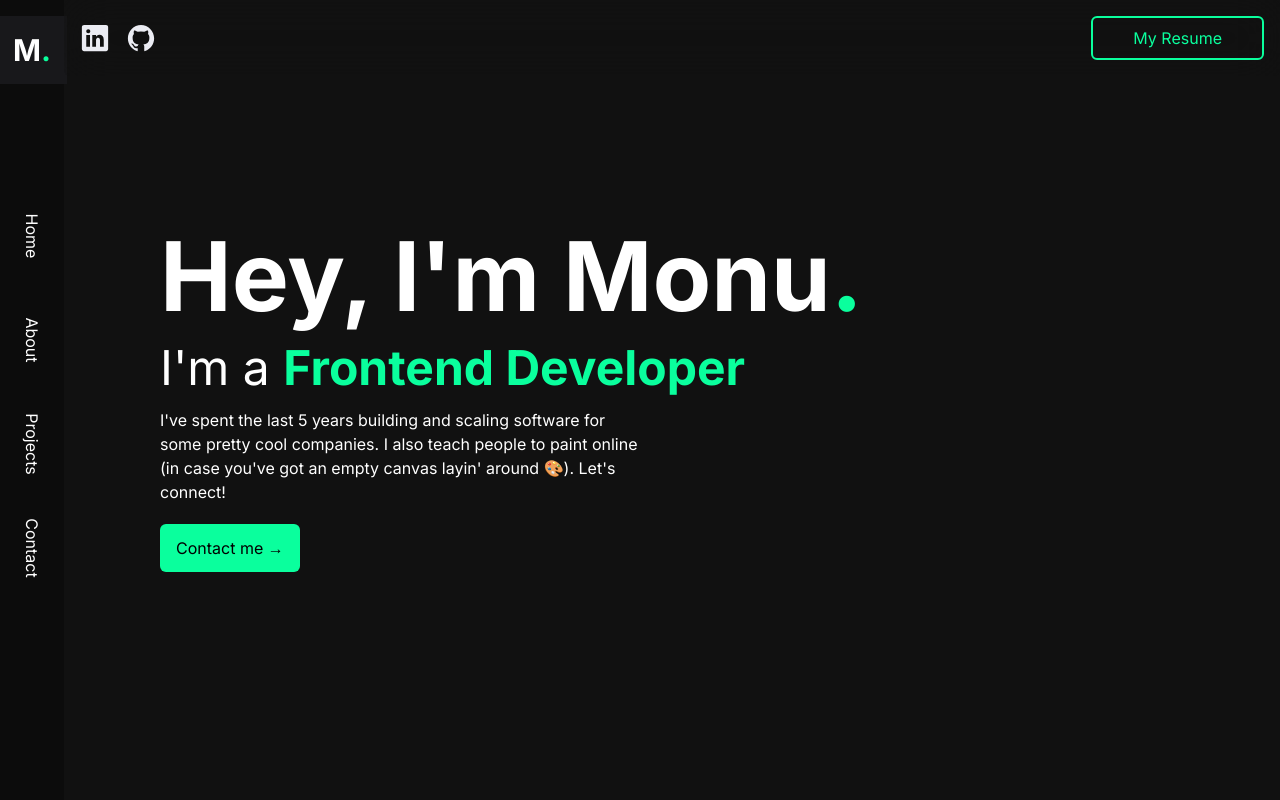
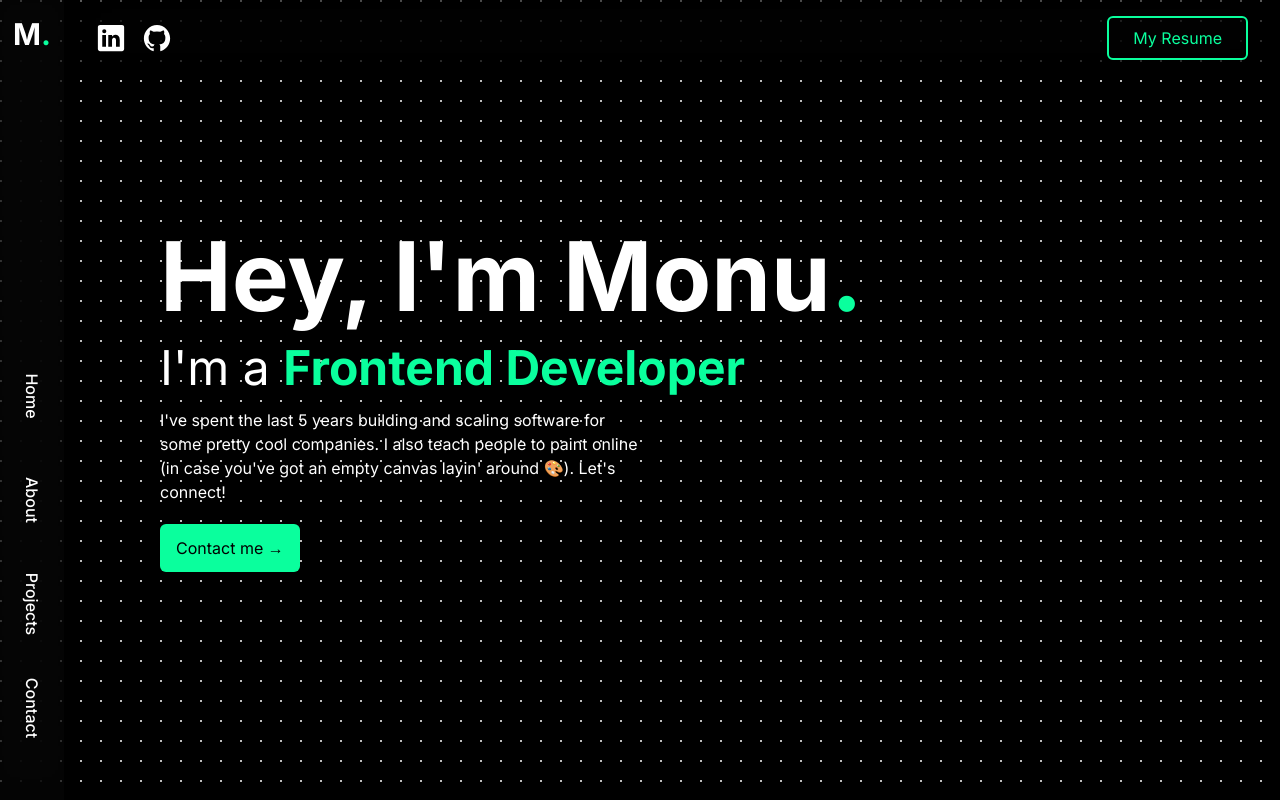
Before and after one commit to monupanwar1/portfolio, a Next.js app: page / in a window 1280 px wide. Shown: the top 800 px of the page. Built offline with nearby package versions, Linux system fonts and the light colour scheme.

Commit message:
bg added

```diff
--- a/app/layout.tsx
+++ b/app/layout.tsx
@@ -1,14 +1,14 @@
-import type { Metadata } from "next";
-import { Inter } from "next/font/google";
-import "./globals.css";
-import { Navbar } from "@/components/Navbar";
 
+import type { Metadata } from 'next';
+import { Inter } from 'next/font/google';
+import './globals.css';
+import Navbar from '@/components/Navbar';
 
-const inter = Inter({ subsets: ["latin"] });
+const inter = Inter({ subsets: ['latin'] });
 
 export const metadata: Metadata = {
-  title: "Create Next App",
-  description: "Generated by create next app",
+  title: 'Create Next App',
+  description: 'Generated by create next app',
 };
 
 export default function RootLayout({
@@ -18,18 +18,10 @@ export default function RootLayout({
 }>) {
   return (
     <html lang="en">
-      <body className={inter.className}>
-    <Navbar/>
+      <body className={` text-white ${inter.className}`}>
+        <Navbar />
         {children}
-
-
-
-
-
-
       </body>
     </html>
-
-
   );
 }
--- a/app/page.tsx
+++ b/app/page.tsx
@@ -1,15 +1,23 @@
-import React from 'react';
+import { DotPattern } from '@/components/magicui/dot-pattern';
 import About from './about/page';
 
-const HomePage = () => {
+export default function HomePage() {
   return (
     <>
-    <div className="min-h-screen w-full px-24 lg:p-40 sm:w-full sm:h-full overflow-hidden bg-[#111111] text-white flex flex-col justify-center items-start">
+      <DotPattern
+        className="fixed top-0 left-0 w-full h-full -z-10"
+        width={20}
+        height={20}
+       glow={true}
+      />
+
+      <main className="relative z-10 min-h-screen w-full px-24 lg:p-40 flex flex-col justify-center items-start">
         <h1 className="font-bold text-4xl md:text-6xl lg:text-8xl">
           Hey, I'm Monu<span className="text-[#0AFF9D]">.</span>
         </h1>
         <h6 className="mt-5 text-2xl md:text-4xl lg:text-5xl">
-        I'm a <span className="text-[#0AFF9D] font-bold">Frontend Developer</span>
+          I'm a{' '}
+          <span className="text-[#0AFF9D] font-bold">Frontend Developer</span>
         </h6>
         <p className="mt-4 w-full md:w-3/4 lg:w-1/2">
           I've spent the last 5 years building and scaling software for some
@@ -19,11 +27,8 @@ const HomePage = () => {
         <button className="mt-5 text-black bg-[#0AFF9D] px-4 py-3 rounded-md hover:bg-[#08D88F] transition duration-300">
           Contact me →
         </button>
-
-    </div>
-      <About/>
+      </main>
+      <About />
     </>
   );
-};
-
-export default HomePage;
+}
--- a/components/Navbar.tsx
+++ b/components/Navbar.tsx
@@ -1,75 +1,65 @@
-import Link from "next/link";
-import React from "react";
-import { IoLogoLinkedin, IoLogoGithub } from "react-icons/io5";
+'use client';
 
-export const Navbar = () => {
+import Link from 'next/link';
+import { IoLogoGithub, IoLogoLinkedin } from 'react-icons/io5';
+
+export default function Navbar() {
+  const navItems = [
+    { label: 'Home', href: '/' },
+    { label: 'About', href: '/about' },
+    { label: 'Projects', href: '/projects' },
+    { label: 'Contact', href: '/contact' },
+  ];
+
   return (
     <>
-      <header className="fixed h-screen lg:w-h-full  w-16 top-0 flex flex-col items-center justify-between bg-[#080808] backdrop-filter backdrop-blur-lg bg-opacity-50">
-        <div className="text-white p-4 bg-[rgba(255, 0, 0, 0.5)] w-full flex items-center justify-center">
-          <div className="bg-zinc-900 p-4 flex items-center justify-center">
-            <h1 className="text-white font-bold text-3xl">
-              M<span className="text-[#0AFF9D]">.</span>
-            </h1>
-          </div>
+      {/* Side Navbar */}
+      <header className="fixed h-screen w-16 top-0 flex flex-col justify-between bg-[#080808] backdrop-blur-lg bg-opacity-50 ">
+        <div className="p-4 flex items-center justify-center">
+          <h1 className="font-bold text-3xl text-white hover:text-[#0AFF9D]">
+            M<span className="text-[#0AFF9D]">.</span>
+          </h1>
         </div>
-        <ul className="flex flex-col text-white gap-20 mb-60">
-          <Link
-            href="./"
-            className="relative transform rotate-90 text-center cursor-pointer hover:text-[#0AFF9D] transition duration-300 before:content-[''] before:absolute before:left-0 before:bottom-full before:w-full before:h-0.5 before:bg-[#0AFF9D] before:scale-x-0 hover:before:scale-x-100 before:origin-bottom-right hover:before:origin-bottom-left before:transition-transform before:duration-300"
-          >
-            Home
-          </Link>
 
-          <Link
-
-            href="./about"
-            className="relative transform rotate-90 text-center cursor-pointer hover:text-[#0AFF9D] transition duration-300 before:content-[''] before:absolute before:left-0 before:bottom-full before:w-full before:h-0.5 before:bg-[#0AFF9D] before:scale-x-0 hover:before:scale-x-100 before:origin-bottom-right hover:before:origin-bottom-left before:transition-transform before:duration-300"
-          >
-            About
-          </Link>
-
-          <Link
-
-
-            href="./projects"
-            className="relative transform rotate-90 text-center cursor-pointer hover:text-[#0AFF9D] transition duration-300 before:content-[''] before:absolute before:left-0 before:bottom-full before:w-full before:h-0.5 before:bg-[#0AFF9D] before:scale-x-0 hover:before:scale-x-100 before:origin-bottom-right hover:before:origin-bottom-left before:transition-transform before:duration-300"
-          >
-            Projects
-          </Link>
-
-          <Link
-            href="./contact"
-            className="relative transform rotate-90 text-center cursor-pointer hover:text-[#0AFF9D] transition duration-300 before:content-[''] before:absolute before:left-0 before:bottom-full before:w-full before:h-0.5 before:bg-[#0AFF9D] before:scale-x-0 hover:before:scale-x-100 before:origin-bottom-right hover:before:origin-bottom-left before:transition-transform before:duration-300"
-          >
-            Contact
-          </Link>
+        <ul className="flex flex-col items-center gap-20 mb-20 text-white">
+          {navItems.map(({ label, href }) => (
+            <li key={label} className="group relative">
+              <Link
+                href={href}
+                className="rotate-90 block font-medium text-white cursor-pointer transition-colors duration-300 group-hover:text-[#0AFF9D]"
+              >
+                {label}
+                <span className="absolute left-1/2 border-t  -translate-x-1/2 h-[2px] w-0 group-hover:w-full bg-[#0AFF9D] transition-all duration-300" />
+              </Link>
+            </li>
+          ))}
         </ul>
       </header>
 
-      <div className="fixed left-16 w-[calc(100%-4rem)] flex items-center justify-between px-4 py-4 bg-[] rounded-md bg-clip-padding backdrop-filter backdrop-blur-xl bg-opacity-20">
+      {/* Top Navbar */}
+      <div className="fixed left-16 w-[calc(100%-4rem)] flex justify-between items-center px-8 py-4 backdrop-blur-xl bg-black/20 z-10">
         <div className="flex items-center gap-4">
-          <a
-            href="https://www.linkedin.com/"
-            target="_blank"
-            rel="noopener noreferrer"
-            className="text-[#EBECF3] hover:text-[#0AFF9D] transition duration-300"
+          <Link
+            href="https://linkedin.com"
+            className="text-white hover:text-[#0AFF9D] transition-colors text-3xl"
           >
-            <IoLogoLinkedin className="text-3xl" />
-          </a>
-          <a
-            href="https://github.com/"
-            target="_blank"
-            rel="noopener noreferrer"
-            className="text-[#EBECF3] hover:text-[#0AFF9D] transition duration-300"
+            <IoLogoLinkedin />
+          </Link>
+          <Link
+            href="https://github.com"
+            className="text-white hover:text-[#0AFF9D] transition-colors text-3xl"
           >
-            <IoLogoGithub className="text-3xl" />
-          </a>
+            <IoLogoGithub />
+          </Link>
         </div>
-        <button className="bg-transparent border-2 border-[#0AFF9D] px-10 py-2 rounded-md text-[#0AFF9D] hover:bg-[#0AFF9D] transition duration-300 hover:text-black">
+
+        <a
+          href="/resume.pdf"
+          className="border-2 border-[#0AFF9D] px-6 py-2 rounded-md text-[#0AFF9D] hover:bg-[#0AFF9D] hover:text-black transition duration-300"
+        >
           My Resume
-        </button>
+        </a>
       </div>
     </>
   );
-};
+}
--- a/components/magicui/dot-pattern.tsx
+++ b/components/magicui/dot-pattern.tsx
@@ -1,17 +1,21 @@
-import { cn } from "@/lib/utils";
-import { useId } from "react";
+'use client';
+import { cn } from '@/lib/utils';
+import { motion } from 'framer-motion'; // ✅ Correct package
+import React, { useEffect, useId, useRef, useState } from 'react';
 
-interface DotPatternProps {
-  width?: any;
-  height?: any;
-  x?: any;
-  y?: any;
-  cx?: any;
-  cy?: any;
-  cr?: any;
+interface DotPatternProps extends React.SVGProps<SVGSVGElement> {
+  width?: number;
+  height?: number;
+  x?: number;
+  y?: number;
+  cx?: number;
+  cy?: number;
+  cr?: number;
   className?: string;
-  [key: string]: any;
+  glow?: boolean;
+  [key: string]: unknown;
 }
+
 export function DotPattern({
   width = 16,
   height = 16,
@@ -21,35 +25,77 @@ export function DotPattern({
   cy = 1,
   cr = 1,
   className,
+  glow = false,
   ...props
 }: DotPatternProps) {
   const id = useId();
+  const containerRef = useRef<SVGSVGElement>(null);
+  const [dimensions, setDimensions] = useState({ width: 0, height: 0 });
+
+  useEffect(() => {
+    const updateDimensions = () => {
+      if (containerRef.current) {
+        const { width, height } = containerRef.current.getBoundingClientRect();
+        setDimensions({ width, height });
+      }
+    };
+
+    updateDimensions();
+    window.addEventListener('resize', updateDimensions);
+    return () => window.removeEventListener('resize', updateDimensions);
+  }, []);
+
+  const dots = Array.from(
+    {
+      length:
+        Math.ceil(dimensions.width / width) *
+        Math.ceil(dimensions.height / height),
+    },
+    (_, i) => {
+      const col = i % Math.ceil(dimensions.width / width);
+      const row = Math.floor(i / Math.ceil(dimensions.width / width));
+      return {
+        x: col * width + cx,
+        y: row * height + cy,
+        delay: Math.random() * 5,
+        duration: Math.random() * 3 + 2,
+      };
+    },
+  );
 
   return (
     <svg
+      ref={containerRef}
       aria-hidden="true"
       className={cn(
-        "pointer-events-none absolute inset-0 h-full w-full fill-neutral-400/80",
+        'pointer-events-none absolute inset-0 h-full w-full bg-black group',
         className,
       )}
       {...props}
     >
       <defs>
-        <pattern
-          id={id}
-          width={width}
-          height={height}
-          patternUnits="userSpaceOnUse"
-          patternContentUnits="userSpaceOnUse"
-          x={x}
-          y={y}
-        >
-          <circle id="pattern-circle" cx={cx} cy={cy} r={cr} />
-        </pattern>
+        <radialGradient id={`${id}-gradient`}>
+          <stop offset="0%" stopColor="currentColor" stopOpacity="1" />
+          <stop offset="100%" stopColor="currentColor" stopOpacity="0" />
+        </radialGradient>
       </defs>
-      <rect width="100%" height="100%" strokeWidth={0} fill={`url(#${id})`} />
+      {dots.map((dot) => (
+        <motion.circle
+          key={`${dot.x}-${dot.y}`}
+          cx={dot.x}
+          cy={dot.y}
+          r={cr}
+          fill="white"
+          whileHover={{
+            fill: '#0AFF9D',
+            scale: 1.5,
+          }}
+          transition={{
+            fill: { duration: 0.3 },
+            scale: { duration: 0.3 },
+          }}
+        />
+      ))}
     </svg>
   );
 }
-
-export default DotPattern;
```
Also changed, not shown: app/about/page.tsx (+49 -19 lines), app/projects/page.tsx (+6 -6 lines), package.json (+7 -3 lines), 1 other file (tests, documents, lock files or other folders). Lines whose indentation alone changed are shown as unchanged.
